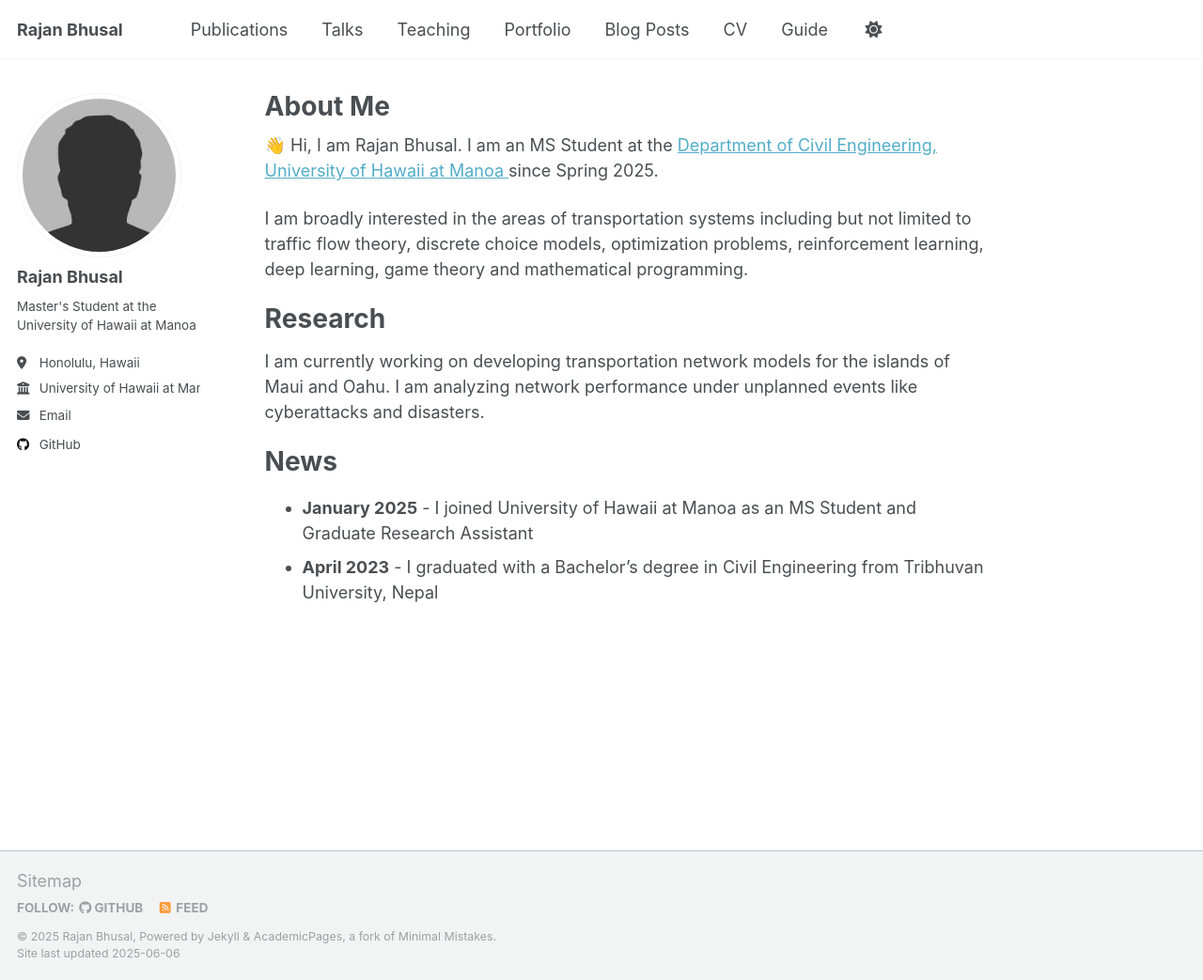
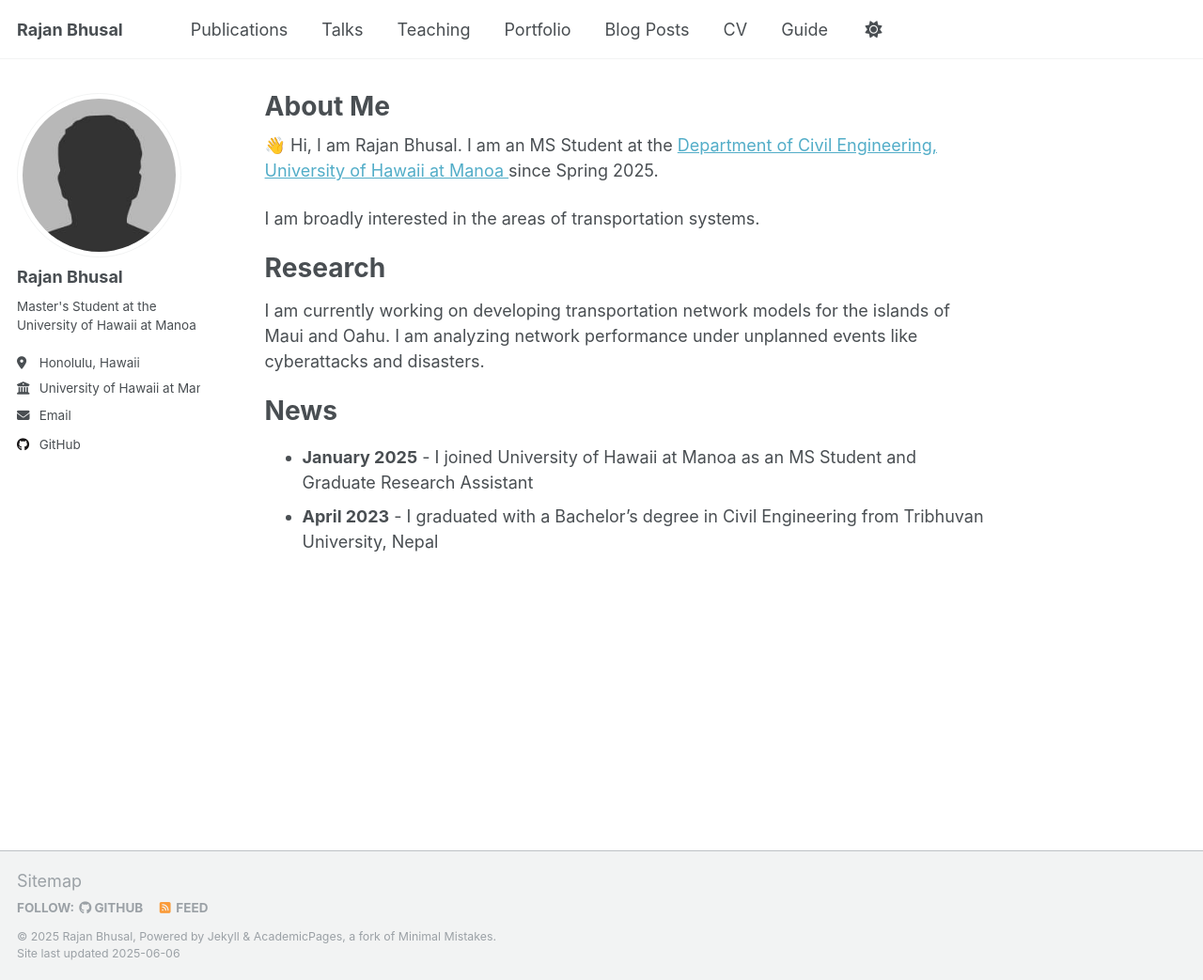
Before and after one commit to rajanbhusal/rajanbhusal.github.io, a Jekyll site: the page built from _pages/about.md, in a window 1280 px wide and 1043 px high. Shown: the whole window at 94% size. Built offline with Jekyll 4.4.1, drawn with Linux system fonts in a browser that asks for light colours.

Commit message:
Update about.md

```diff
--- a/_pages/about.md
+++ b/_pages/about.md
@@ -9,7 +9,7 @@ redirect_from:
 
 👋 Hi, I am Rajan Bhusal. I am an MS Student at the [Department of Civil Engineering, University of Hawaii at Manoa ](https://cee.hawaii.edu) since Spring 2025.
 
-  I am broadly interested in the areas of transportation systems including but not limited to traffic flow theory, discrete choice models, optimization problems, reinforcement learning, deep learning, game theory and mathematical programming.
+  I am broadly interested in the areas of transportation systems.
 
 Research
 ======
```
